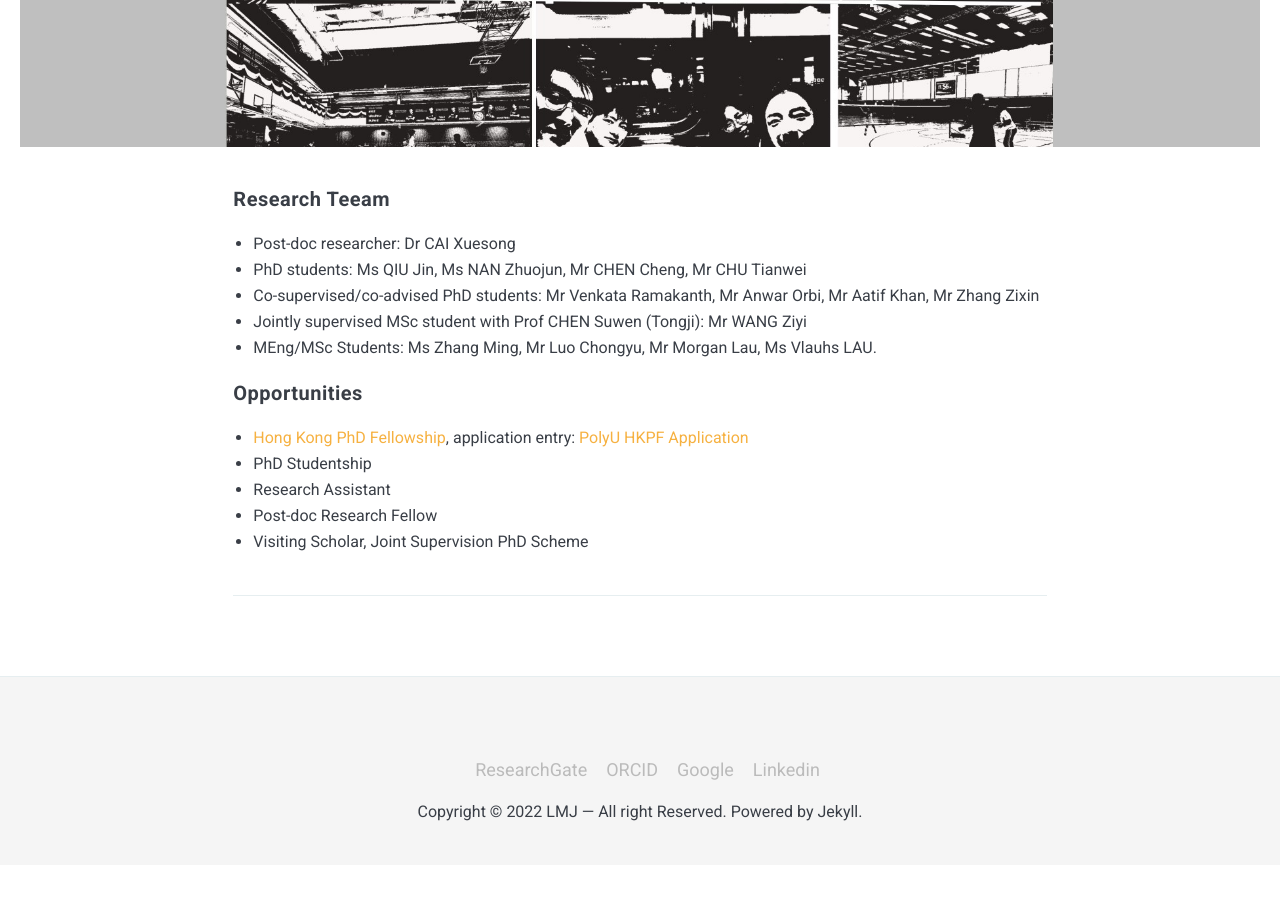
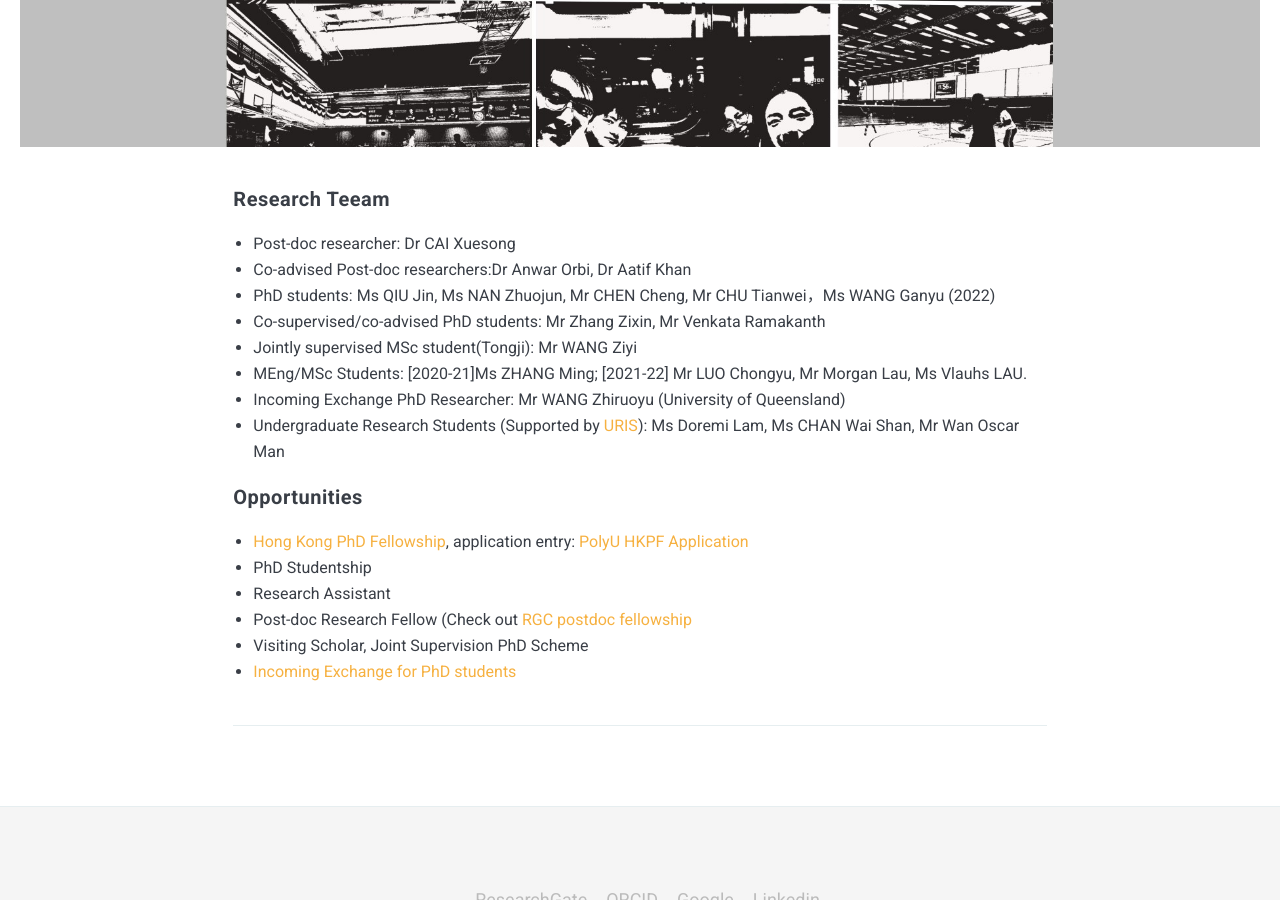
Before and after one commit to LimingXLiming/JiangLiming, a Jekyll site: the page built from _pages/Team.md, in a window 1280 px wide and 900 px high, scrolled down 484 px. Built offline with Jekyll 4.4.1, drawn with Linux system fonts in a browser that asks for light colours; nearby versions of some CDN libraries; before the commit the page ends 1349 px from its top, so only the background shows below that.

Commit message:
Jan Update

```diff
--- a/_pages/Team.md
+++ b/_pages/Team.md
@@ -7,16 +7,20 @@ image: team.jpg
 
 #### Research Teeam
 * Post-doc researcher: Dr CAI Xuesong
-* PhD students: Ms QIU Jin, Ms NAN Zhuojun, Mr CHEN Cheng, Mr CHU Tianwei
-* Co-supervised/co-advised PhD students: Mr Venkata Ramakanth, Mr Anwar Orbi, Mr Aatif Khan, Mr Zhang Zixin
-* Jointly supervised MSc student with Prof CHEN Suwen (Tongji): Mr WANG Ziyi
-* MEng/MSc Students: Ms Zhang Ming, Mr Luo Chongyu, Mr Morgan Lau, Ms Vlauhs LAU.
+* Co-advised Post-doc researchers:Dr Anwar Orbi, Dr Aatif Khan
+* PhD students: Ms QIU Jin, Ms NAN Zhuojun, Mr CHEN Cheng, Mr CHU Tianwei，Ms WANG Ganyu (2022)
+* Co-supervised/co-advised PhD students: Mr Zhang Zixin, Mr Venkata Ramakanth
+* Jointly supervised MSc student(Tongji): Mr WANG Ziyi
+* MEng/MSc Students: [2020-21]Ms ZHANG Ming; [2021-22] Mr LUO Chongyu, Mr Morgan Lau, Ms Vlauhs LAU.
+* Incoming Exchange PhD Researcher: Mr WANG Zhiruoyu (University of Queensland)
+* Undergraduate Research Students (Supported by [URIS](https://www.polyu.edu.hk/ous/uris/about-uris/)): Ms Doremi Lam, Ms CHAN Wai Shan, Mr Wan Oscar Man
 
 #### Opportunities
 * [Hong Kong PhD Fellowship](https://www.polyu.edu.hk/gs/hkpfs/what_is_the_fellowship.html), application entry: [PolyU HKPF Application](https://www.polyu.edu.hk/gs/hkpfs/how_to_apply.html)
 * PhD Studentship
 * Research Assistant
-* Post-doc Research Fellow
+* Post-doc Research Fellow (Check out [RGC postdoc fellowship](https://www.ugc.edu.hk/eng/rgc/funding_opport/pdfs/)
 * Visiting Scholar, Joint Supervision PhD Scheme
+* [Incoming Exchange for PhD students](https://www.polyu.edu.hk/en/geo/exchange-and-study-abroad/incoming-students/)
 
 ***
```
Also changed, not shown: _pages/Publication.md (+5 -3 lines), _posts/2021-12-29-PresentationToURIS.markdown (added, +10 -0 lines), 1 other file.
